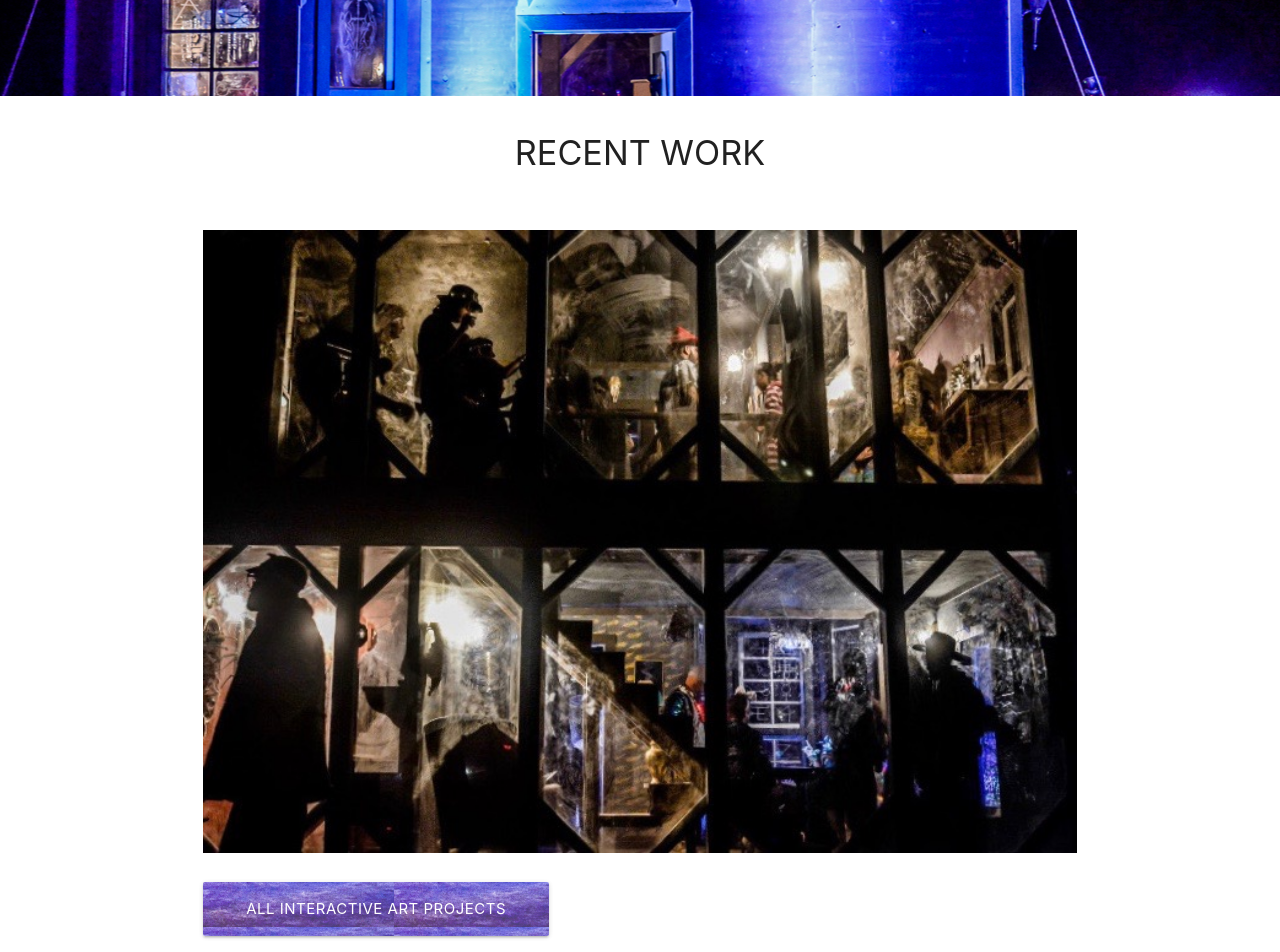
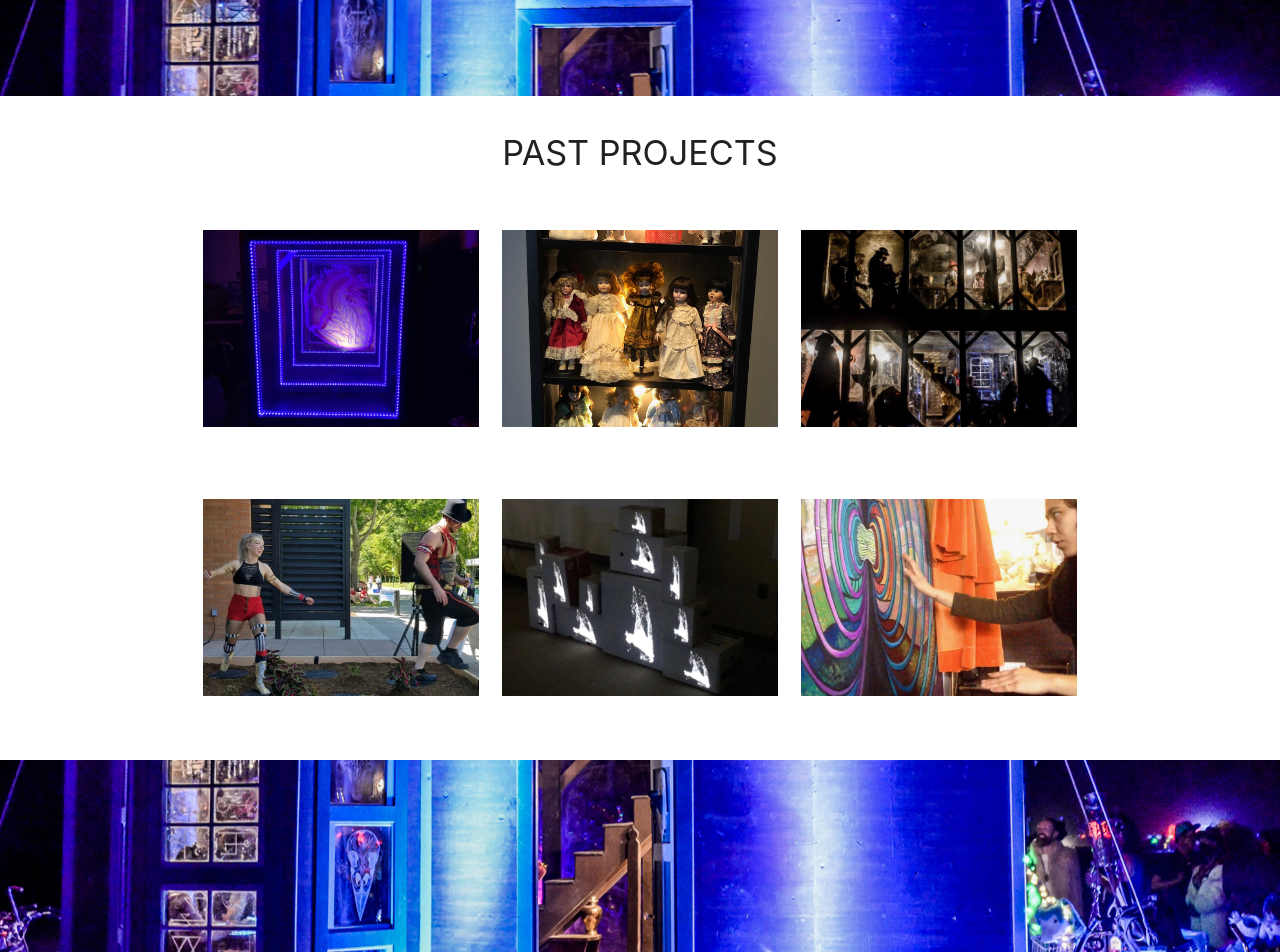
Before and after one commit to thusted/InteractiveArtPortfolio, a React (Create React App) app: page / in a window 1280 px wide. Shown: the part 1500-2452 px from the top of the page. Built offline with nearby package versions, Linux system fonts and the light colour scheme.

Commit message:
Moving past projects over to home page

```diff
--- a/src/pages/Home.js
+++ b/src/pages/Home.js
@@ -5,26 +5,49 @@ import M from "materialize-css";
 //Import css
 import "./pageStyle.css";
 
-//Import images
-import Dollhouse1 from "../images/dollhouse1.jpg";
-import Me from "../images/me.png";
-import Dollhouse2 from "../images/dollhouse2.jpg";
-import DollhouseBack from "../images/dollhouseBack.jpeg";
-import Dollhouse3 from "../images/dollhouse3.jpg";
-import Dollhouse from "../images/dollhouse.jpeg";
-import DollhouseDark from "../images/dollhouseDark.jpeg";
-import DollhouseDesert from "../images/dollhouseDesert.jpeg";
-import DollhouseHeart from "../images/dollhouseHeart.jpeg";
-import DollhousePig from "../images/dollhousePig.jpeg";
-import DollhouseTable from "../images/dollhouseTable.jpeg";
-
 //Import components
 import Header from "../components/Header";
 import Project from "../components/Project";
 import Project2 from "../components/Project2";
 
+//Import images
+import Dollhouse1 from "../images/dollhouse1.jpg";
+import Me from "../images/me.png";
+import Dollhouse2 from "../images/dollhouse2.jpg";
+import Dollhouse3 from "../images/dollhouse3.jpg";
+import Dollhouse from "../images/dollhouse.jpeg";
+import MovingDolls from "../images/movingDolls.jpeg";
+import MovingDollsCabinet from "../images/movingDollsCabinet.jpeg";
+import MovingDollsGallery from "../images/movingDollsGallery.jpeg";
+import DollhouseDark from "../images/dollhouseDark.jpeg";
+import DollhouseBack from "../images/dollhouseBack.jpeg";
+import DollhouseDesert from "../images/dollhouseDesert.jpeg";
+import DollhouseHeart from "../images/dollhouseHeart.jpeg";
+import DollhousePig from "../images/dollhousePig.jpeg";
+import DollhouseTable from "../images/dollhouseTable.jpeg";
+import SonicSteps from "../images/sonicSteps.jpeg";
+import SonicKids from "../images/sonicKids.jpeg";
+import SonicTallKid from "../images/sonicTallKid.jpeg";
+import SonicBuild from "../images/sonicBuild.jpeg";
+import SonicBuild2 from "../images/sonicBuild2.jpeg";
+import Particles from "../images/particlesOfTheVoice.jpeg";
+import ParticleBoxes from "../images/particlesBoxes.jpeg";
+import ParticlesCircuit from "../images/particlesCircuit.jpeg";
+import Binaries from "../images/binaries.jpeg";
+import BinariesClose from "../images/binariesClose.jpeg";
+import BinariesMakey from "../images/binariesMakey.jpeg";
+import BinariesWall from "../images/binariesWall.jpeg";
+import BinariesWiring from "../images/binariesWiring.jpeg";
+import Beat from "../images/lumenCordis.jpeg";
+import BeatClose from "../images/lumenCordisClose.jpeg";
+
 //Image Arrays
+const movingDollsImages = [MovingDolls, MovingDollsCabinet, MovingDollsGallery];
 const dollhouseImages = [Dollhouse, DollhouseDark, DollhouseBack, DollhouseDesert, DollhouseHeart, DollhousePig, DollhouseTable];
+const sonicStepsImages = [SonicSteps, SonicKids, SonicTallKid, SonicBuild, SonicBuild2];
+const particlesImages = [Particles, ParticleBoxes, ParticlesCircuit];
+const binariesImages = [Binaries, BinariesClose, BinariesMakey, BinariesWall, BinariesWiring];
+const beatImages = [Beat, BeatClose];
 
 function Home() {
   useEffect(() => {
@@ -51,7 +74,7 @@ function Home() {
           <div className="row">
             <div className="col s12 center">
               <h3><i className="mdi-content-send brown-text"></i></h3>
-              <h4>ABOUT</h4>
+              <h4>ABOUT ME</h4>
               <div className="row">
                 <div className="col s12 m8 l8">
                   <p className="left-align light">Tiana Husted is an interactive installation artist, electroacoustic music composer, and sound designer based out of Eugene, Oregon. She received her Bachelor’s degree in Music Technology from the University of Oregon where she focused on creating both aurally and visually immersive environments through sensor-based art. This was the genesis of her fascination with stimulating the senses.
@@ -75,26 +98,26 @@ function Home() {
 
       <div className="container">
         <div className="section">
-          <Header title="RECENT WORK"/>
+          <Header title="PAST PROJECTS"/>
           <br/>
 
-          <div className="row">
-            <div className="col s12 m12 l12">
-              <Project2 href="#modal2" id="modal2" imgSrc={DollhouseBack} title="The Dollhouse" description="is a two story, lifesize, interactive house, modeled after a turn of the century Victorian home. Comissioned for and featured at Burning Man 2019." modalDescription="Modeled after a turn of the century Victorian home, The Dollhouse was a piece comissioned for and featured at Burning Man 2019. The back side of the home had the illusion of being completely exposed to open playa, but was enclosed with clear acrylic paneling. This allowed citizens of Black Rock City to see the illuminated structure, and the participants within, from afar. There are two stories, each with two rooms, conventional to the Victorian era: ballroom, kitchen, bathroom, and bedroom. Art pieces in the home include photographs and paintings of a family long past, ghostly porcelain dolls, oddities, remnants of a seance gone wrong, an infinity mirror, and window etchings, all of which react to human touch and/or presence. We hoped to create an ethereal world on playa, captivating and enticing people to play and discover more secrets within." imageArray={dollhouseImages} tech={["Arduino Uno", "Arduino IDE", "MaxMSP", "Kyma", "MadMapper", "Capacitive Touch Sensors","Servo Motors", "GameTrak", "PPG Heart Sensor", "Relay Modules"]} links={["https://www.youtube.com/watch?v=W9TY_xQfr4Y&t=23s", "https://www.youtube.com/watch?v=FfcdDc0tSdU"]}/>
+            <div className="row">
+              <Project2 href="#modal6" id="modal6" className="col s12 m4 l4" imgSrc={Beat} title="Beat" modalDescription="“Beat” is an interactive installation where participants can step on a custom-made force sensitive resistor to trigger the sound of a heartbeat. The amplitude of that sound is then translated to brightness values that you see in the LEDs, illuminating the panes of etched glass. Each pane of glass has a different segmented part of an anatomical heart. When properly aligned by the participant, it creates one dimensional image." imageArray={beatImages} tech={["Arduino Uno", "Arduino IDE", "MaxMSP", "Ableton Live", "LEDs", "Custom-Made Force Sensitive Resistor"]} links={["https://www.instagram.com/p/CG2pYYIAaLN/"]}/>
 
-              <button className="btn-large hoverable">
-                <Link
-                  style={{color:"white"}}
-                  to="/interactiveart"
-                  className={window.location.pathname === "/interactiveart" ? "nav-link active" : "nav-link"}
-                >
-                  ALL INTERACTIVE ART PROJECTS
-                </Link>
-              </button>
+              <Project2 href="#modal5" id="modal5" className="col s12 m4 l4" imgSrc={MovingDolls} title="The Moving Dolls" description="is a robotics piece inspired by the rise of Spiritualism movement at the turn of the 19th century. Featured at Jacobs Gallery for Manual Experience, 2020." modalDescription="“The Moving Dolls” is a robotics piece inspired by the rise of Spiritualism movement at the turn of the 19th century. Featured at Jacobs Gallery for Manual Experience exhibition, 2020. This piece utilized facial recognition software (OpenCV) to track the movement of participants, relaying that information to servo motors sewn into the bodies of thirteen dolls on a shelf." imageArray={movingDollsImages} tech={["Arduino Uno", "Arduino IDE", "MaxMSP", "OpenCV", "Servo Motors", "Relay Modules"]} links={["https://vimeo.com/452711450"]}/>
+
+              <Project2 href="#modal4" id="modal4" className="col s12 m4 l4" imgSrc={DollhouseBack} title="The Dollhouse" description="is a two story, lifesize, interactive house, modeled after a turn of the century Victorian home. Comissioned for and featured at Burning Man 2019." modalDescription="Modeled after a turn of the century Victorian home, The Dollhouse was a piece comissioned for and featured at Burning Man 2019. The back side of the home had the illusion of being completely exposed to open playa, but was enclosed with clear acrylic paneling. This allowed citizens of Black Rock City to see the illuminated structure, and the participants within, from afar. There are two stories, each with two rooms, conventional to the Victorian era: ballroom, kitchen, bathroom, and bedroom. Art pieces in the home include photographs and paintings of a family long past, ghostly porcelain dolls, oddities, remnants of a seance gone wrong, an infinity mirror, and window etchings, all of which react to human touch and/or presence. We hoped to create an ethereal world on playa, captivating and enticing people to play and discover more secrets within." imageArray={dollhouseImages} tech={["Arduino Uno", "Arduino IDE", "MaxMSP", "Kyma", "MadMapper", "Capacitive Touch Sensors","Servo Motors", "GameTrak", "PPG Heart Sensor", "Relay Modules"]} links={["https://www.youtube.com/watch?v=W9TY_xQfr4Y&t=23s", "https://www.youtube.com/watch?v=FfcdDc0tSdU"]}/>
+            </div>
+
+            <div className="row">
+              <Project2 href="#modal3" id="modal3" className="col s12 m4 l4" imgSrc={SonicSteps} title="Sonic Steps" description="is a sound-based installation where participants were welcomed to walk across a grid of stepping stones, each triggering a different sound. Commissioned for and featured at Wilsonville Festival of Arts 2018." modalDescription="Comissioned for and featured at Wilsonville Festival of Arts 2018. Sonic Steps is a sound-based installation where participants were welcomed to walk across a grid of stepping stones, each triggering a different sound. As more would people join, they beame a part of a collective, improvisatory composition, combining different sonic textures through movement." imageArray={sonicStepsImages} tech={["Arduino Uno", "Arduino IDE", "MaxMSP", "Ableton Live", "Force Sensitive Resistors"]} links={["https://vimeo.com/301550134"]}/>
+
+              <Project2 href="#modal2" id="modal2" className="col s12 m4 l4" imgSrc={Particles} title="Particles" description="is a visual representation of the human voice in the form of animated particles. These particles are visualized through projection mapping onto a an arrangement of spray-painted boxes." modalDescription="Particles is a visual representation of the human voice in the form of animated particles. These particles are visualized through projection mapping onto an arrangement of spray-painted boxes. The custom-made interface allows the users to take a short audio sample of their own voice that is immediately sent to a granular synthesizer. The parameters of the synthesizer are also controlled in real-time by the users. Original code for animation was made by Amazing Max Stuff." imageArray={particlesImages} tech={["Arduino Uno", "Arduino IDE", "MaxMSP", "Ableton Live", "MadMapper", "Force Sensitive Resistors", "Adafruit 9-DOF"]} links={["https://vimeo.com/301583230"]}/>
+
+              <Project2 href="#modal1" id="modal1" className="col s12 m4 l4" imgSrc={Binaries} title="Binaries" description="is an interactive painting, using capacitive touch sensors to trigger sound. Featured in Lane Community College's Music Technology Lab in the Spring term of 2015." modalDescription="Binaries is an interactive painting, using capacitive touch sensors that trigger sound. With juxtaposing sources used for the audio samples (all pulled from nature) as well as opposing color schemes, Tori Pope and Tiana Husted hoped to create an immersive experience that had an dichotomous feel. The artists wanted to challenge traditional paradigms of visual art by encouraging participants to not merely look, but also touch the work." imageArray={binariesImages} tech={["MakeyMakey Microprocessor", "Ableton Live", "Leap Motion", "GECO"]} links={["https://vimeo.com/301554923"]}/>
+            </div>
             </div>
           </div>
-        </div>
-      </div>
 
       <div className="parallax-container valign-wrapper">
         <div className="parallax"><img src={Dollhouse3} alt="Unsplashed background img 3"/></div>
```
Also changed, not shown: src/images/github.png (added), 1 other file (tests, documents, lock files or other folders).
